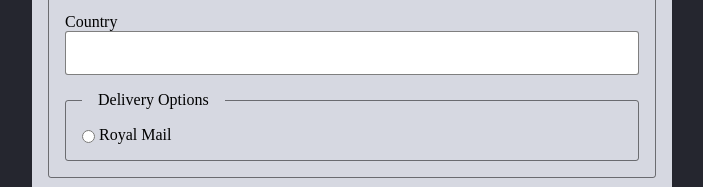
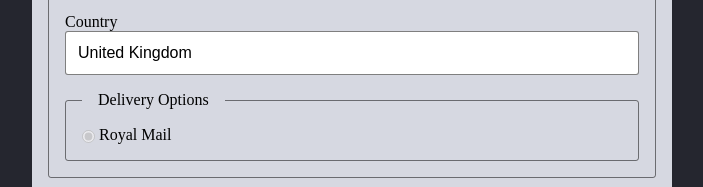
Before and after one commit to EssamShadadi/HTML-CSS-Git-Exercise, a website: page week-3/27-attributes/index.html in a window 1280 px wide. Shown: the part 1342-1529 px from the top of the page, without its empty margins (288-991 px from the left). Drawn offline with Linux system fonts and the light colour scheme.

Commit message:
Complete 27-attributes

```diff
--- a/week-3/27-attributes/index.html
+++ b/week-3/27-attributes/index.html
@@ -42,26 +42,26 @@
               <legend>Billing Address</legend>
               <p>
                 <label for="billing-address-1">Address Line 1</label>
-                <input type="text" name="billing-address-1" id="billing-address-1" />
+                <input type="text" name="billing-address-1" id="billing-address-1" required />
               </p>
               <p>
                 <label for="billing-address-2">Address Line 2</label>
                 <input type="text" name="billing-address-2" id="billing-address-2" />
               </p>
               <p>
-                <label for="billing-postcode">Postcode</label>
-                <input type="text" name="billing-postcode" id="billing-postcode" />
+                <label for="billing-postcode" >Postcode</label>
+                <input type="text" name="billing-postcode" id="billing-postcode" required/>
               </p>
               <p>
                 <label for="billing-city">City</label>
-                <input type="text" name="billing-city" id="billing-city" />
+                <input type="text" name="billing-city" id="billing-city" required/>
               </p>
             </fieldset>
             <fieldset>
               <legend>Delivery Address</legend>
               <p>
                 <label for="delivery-address-1">Address Line 1</label>
-                <input type="text" name="delivery-address-1" id="delivery-address-1" />
+                <input type="text" name="delivery-address-1" id="delivery-address-1" required/>
               </p>
               <p>
                 <label for="delivery-address-2">Address Line 2</label>
@@ -73,15 +73,16 @@
                   type="text"
                   name="delivery-address-postcode"
                   id="delivery-address-postcode"
+                  required
                 />
               </p>
               <p>
                 <label for="delivery-address-city">City</label>
-                <input type="text" name="delivery-address-city" id="delivery-address-city" />
+                <input type="text" name="delivery-address-city" id="delivery-address-city" required/>
               </p>
               <p>
                 <label for="delivery-country">Country</label>
-                <input type="text" name="delivery-country" id="delivery-country" />
+                <input type="text" name="delivery-country" id="delivery-country" value="United Kingdom" readonly/>
               </p>
               <fieldset>
                 <legend>Delivery Options</legend>
@@ -91,6 +92,8 @@
                     name="delivery-option"
                     id="delivery-option"
                     value="standard"
+                    checked
+                    disabled
                   />
                   Royal Mail
                 </label>
```
